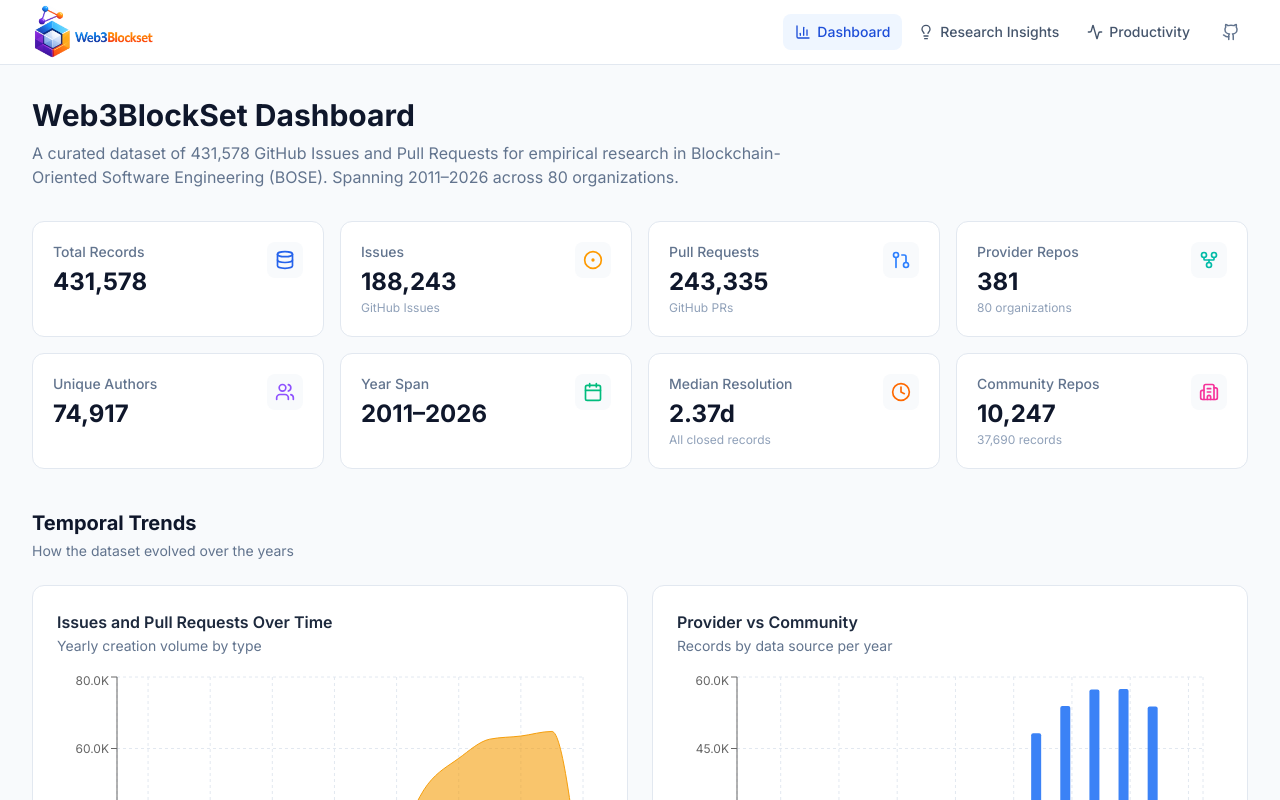
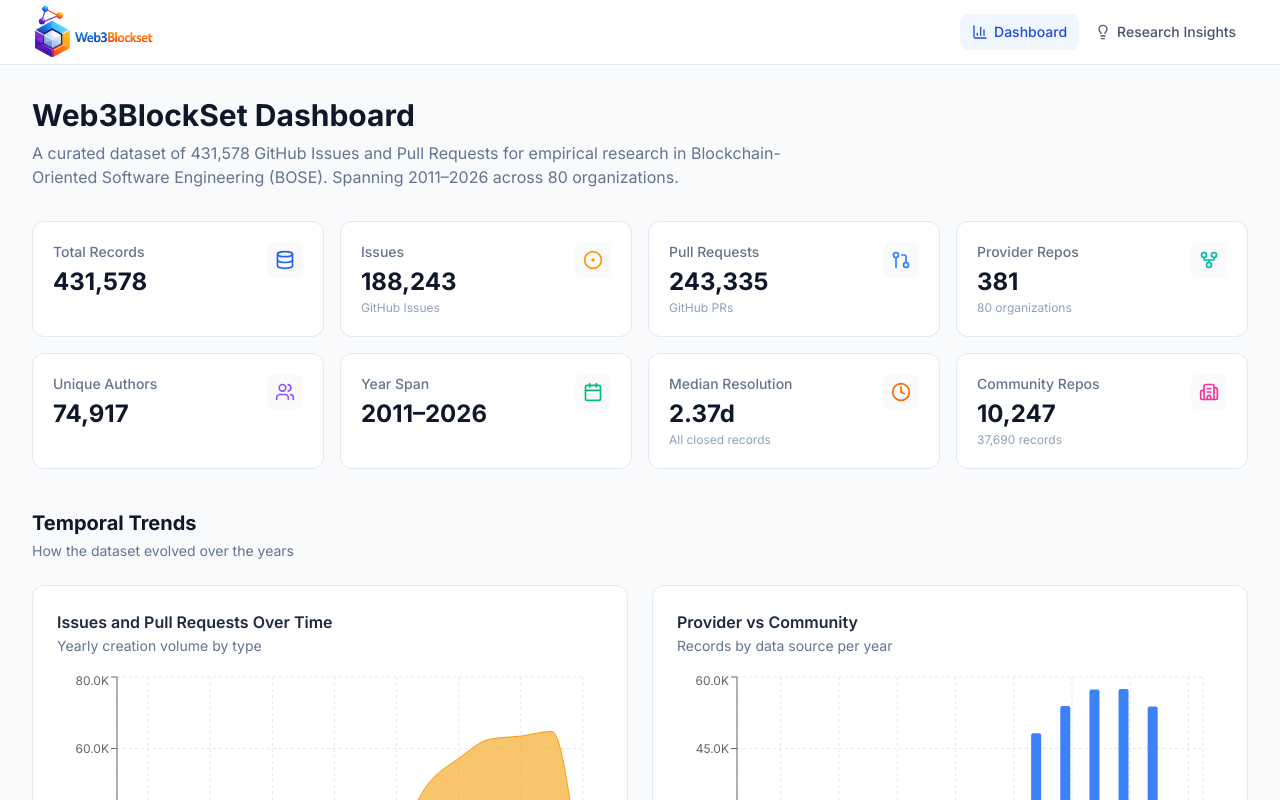
Before and after one commit to pamellasds/web3blockset-dashboard, a React (Vite) app in the folder web3blockset-dashboard/: page / in a window 1280 px wide. Shown: the top 800 px of the page. Built offline with nearby package versions, Linux system fonts and the light colour scheme.

Commit message:
chore: hide GitHub link and Productivity nav item

```diff
--- a/web3blockset-dashboard/src/components/layout/Header.tsx
+++ b/web3blockset-dashboard/src/components/layout/Header.tsx
@@ -1,12 +1,11 @@
 import { NavLink } from "react-router-dom";
-import { BarChart3, Lightbulb, Github, Activity } from "lucide-react";
-import { GITHUB_REPO_URL } from "../../utils/constants";
+import { BarChart3, Lightbulb } from "lucide-react";
 
 const navItems = [
   { to: "/", label: "Dashboard", icon: BarChart3 },
   // { to: "/filter", label: "Explore Data", icon: Filter },
   { to: "/research", label: "Research Insights", icon: Lightbulb },
-  { to: "/productivity", label: "Productivity", icon: Activity },
+  // { to: "/productivity", label: "Productivity", icon: Activity },
 ];
 
 export default function Header() {
@@ -36,6 +35,7 @@ export default function Header() {
                 <span className="hidden md:inline">{label}</span>
               </NavLink>
             ))}
+            {/* GitHub link temporarily hidden
             <a
               href={GITHUB_REPO_URL}
               target="_blank"
@@ -45,6 +45,7 @@ export default function Header() {
             >
               <Github size={18} />
             </a>
+            */}
           </nav>
         </div>
       </div>
```
